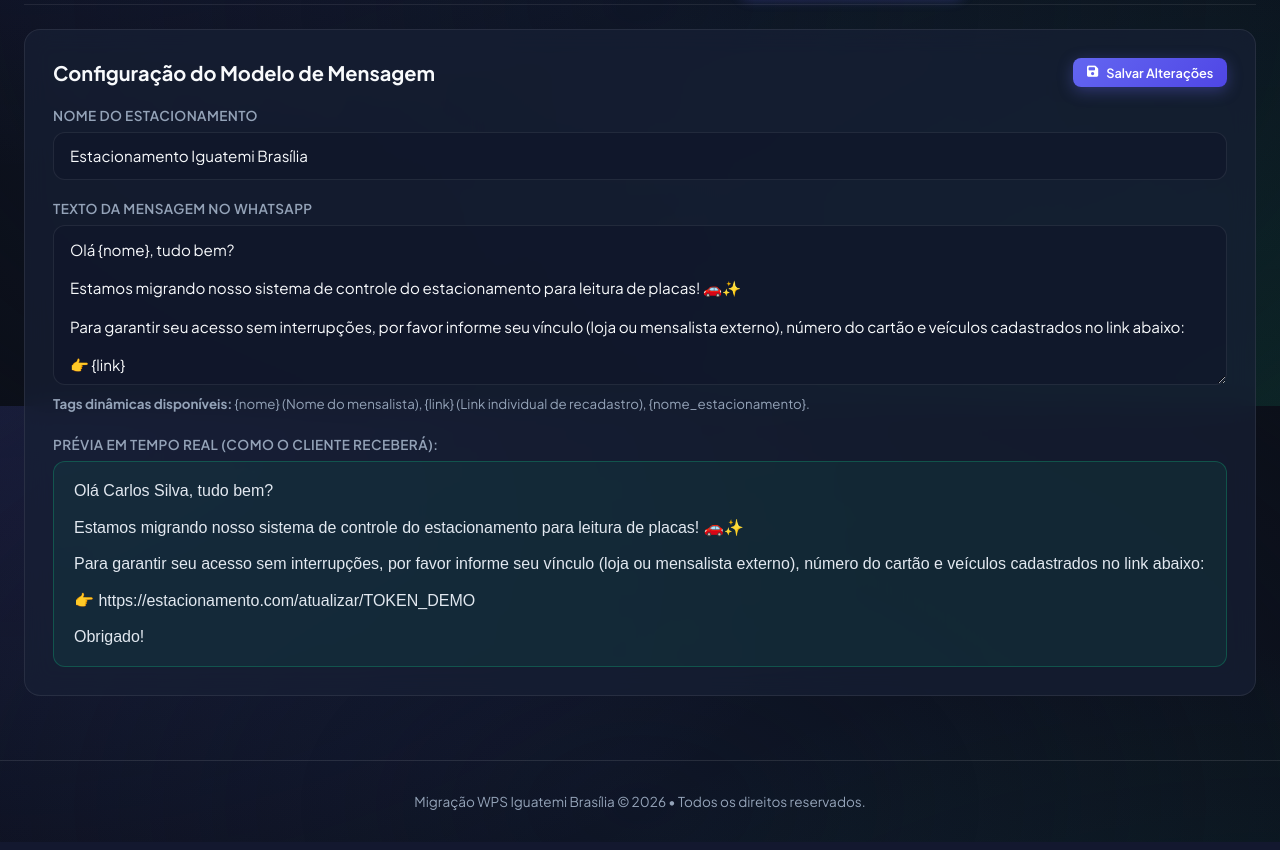
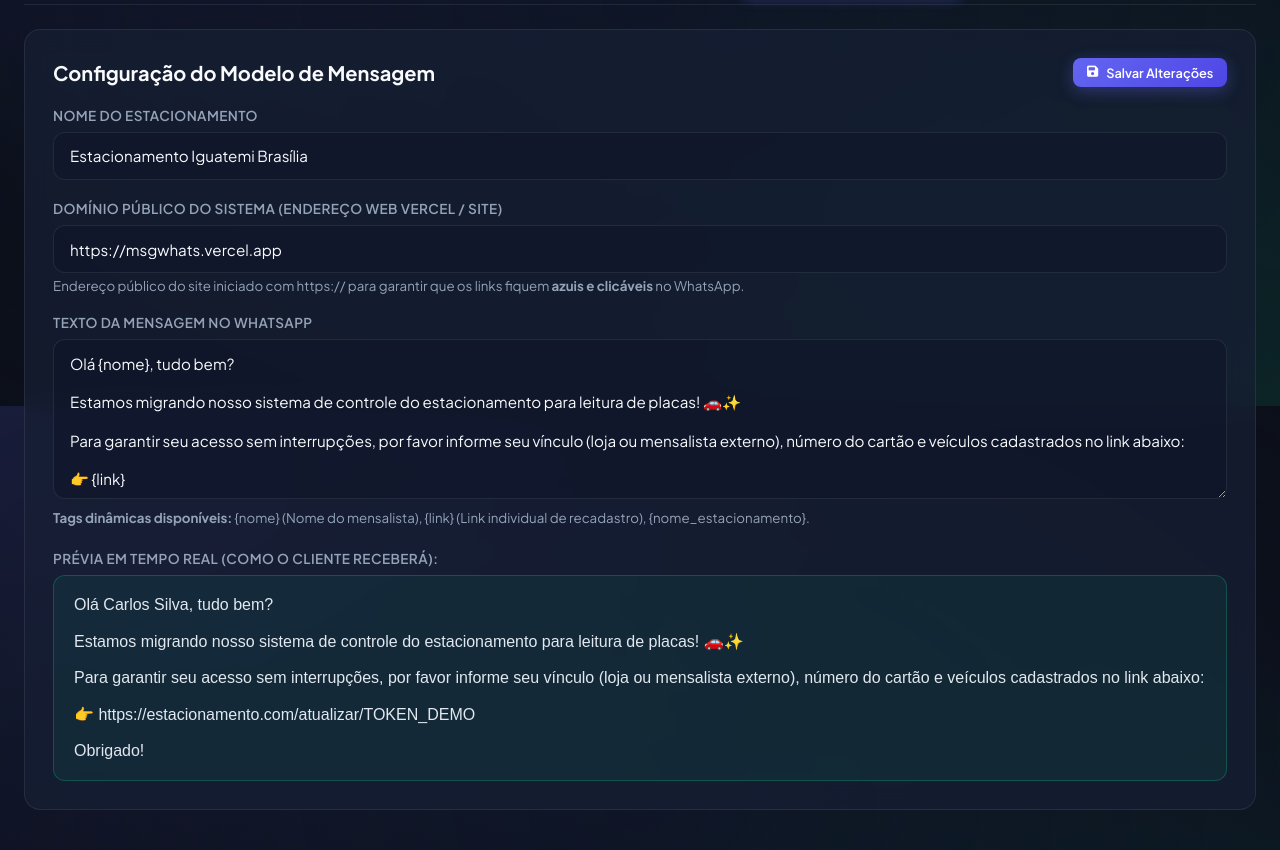
Before and after one commit to AlanGalvao83/MSGWHATS, a Flask app: page /admin in a window 1280 px wide, after a click on "Modelo de Mensagem". Shown: the part 394-1244 px from the top of the page. Run offline with Flask 3, Linux system fonts and the light colour scheme; data comes from the database, SQL or seed files in the repository.

Commit message:
Garantir links HTTPS clicaveis no WhatsApp via dominio publico configuravel

```diff
--- a/app.py
+++ b/app.py
@@ -12,6 +12,22 @@ app = Flask(__name__, static_folder='static', static_url_path='/static', templat
 
 database.init_db()
 database.seed_sample_data_if_empty()
+
+def get_public_host():
+    """Retorna o domínio público HTTPS configurado ou detectado para gerar os links do WhatsApp."""
+    configs = database.get_configuracoes()
+    dominio_custom = configs.get('dominio_publico', '').strip()
+    if dominio_custom:
+        return dominio_custom.rstrip('/')
+
+    forwarded_host = request.headers.get('X-Forwarded-Host')
+    if forwarded_host:
+        return f"https://{forwarded_host}"
+
+    if os.environ.get("VERCEL"):
+        return f"https://{request.host}"
+
+    return request.host_url.rstrip('/')
 
 @app.route('/')
 def index():
@@ -37,7 +53,7 @@ def success_page():
 @app.route('/api/mensalistas', methods=['GET'])
 def api_get_mensalistas():
     mensalistas = database.get_all_mensalistas()
-    host_url = request.host_url.rstrip('/')
+    host_url = get_public_host()
 
     for m in mensalistas:
         m['link_atualizacao'] = f"{host_url}/atualizar/{m['token']}"
@@ -100,7 +116,6 @@ def api_import_csv():
                 except Exception:
                     pass
 
-            # Priorizar vírgula se presente na linha
             delimiter = ',' if ',' in text else (';' if ';' in text else '\t')
             stream = io.StringIO(text, newline=None)
             csv_input = csv.reader(stream, delimiter=delimiter, skipinitialspace=True)
@@ -115,7 +130,6 @@ def api_import_csv():
                     nome_loja = str(row[3]).strip() if len(row) >= 4 and row[3] else None
                     tipo_vinculo = "Mensalista Externo" if (nome_loja and "externo" in nome_loja.lower()) else "Lojista / Funcionário"
 
-                    # Garantir que não seja o próprio cabeçalho
                     if nome and telefone and not nome.lower().startswith('nome') and not nome.lower().startswith('mensalista'):
                         records.append({
                             'nome': nome,
@@ -206,7 +220,7 @@ def api_marcar_enviado(m_id):
 @app.route('/api/exportar-mensalistas', methods=['GET'])
 def api_exportar_mensalistas():
     mensalistas = database.get_all_mensalistas()
-    host_url = request.host_url.rstrip('/')
+    host_url = get_public_host()
 
     wb = openpyxl.Workbook()
     ws = wb.active
--- a/database.py
+++ b/database.py
@@ -109,6 +109,7 @@ def init_db():
     cursor.execute('''
         INSERT OR IGNORE INTO configuracoes (chave, valor) VALUES
         ('nome_estacionamento', 'Estacionamento Iguatemi Brasília'),
+        ('dominio_publico', 'https://msgwhats.vercel.app'),
         ('mensagem_template', 'Olá {nome}, tudo bem?\n\nEstamos migrando nosso sistema de controle do estacionamento para leitura de placas! 🚗✨\n\nPara garantir seu acesso sem interrupções, por favor informe seu vínculo (loja ou mensalista externo), número do cartão e veículos cadastrados no link abaixo:\n\n👉 {link}\n\nObrigado!'),
         ('intervalo_envio_segundos', '10')
     ''')
--- a/static/js/admin.js
+++ b/static/js/admin.js
@@ -24,6 +24,7 @@ async function loadConfiguracoes() {
     const res = await fetch('/api/configuracoes');
     configuracoesData = await res.json();
     document.getElementById('config-nome-estacionamento').value = configuracoesData.nome_estacionamento || '';
+    document.getElementById('config-dominio-publico').value = configuracoesData.dominio_publico || 'https://msgwhats.vercel.app';
 
     let templateText = configuracoesData.mensagem_template || '';
     templateText = templateText.replace(/\\n/g, '\n');
@@ -315,18 +316,19 @@ function atualizarPréviaMensagem() {
 
 async function salvarConfiguracoes() {
   const nome_estacionamento = document.getElementById('config-nome-estacionamento').value;
+  const dominio_publico = document.getElementById('config-dominio-publico').value;
   const mensagem_template = document.getElementById('config-mensagem-template').value;
 
   const res = await fetch('/api/configuracoes', {
     method: 'POST',
     headers: { 'Content-Type': 'application/json' },
-    body: JSON.stringify({ nome_estacionamento, mensagem_template })
+    body: JSON.stringify({ nome_estacionamento, dominio_publico, mensagem_template })
   });
 
   if (res.ok) {
     alert("Configurações salvas com sucesso!");
-    loadConfiguracoes();
-    loadData();
+    await loadConfiguracoes();
+    await loadData();
   }
 }
 
--- a/templates/admin.html
+++ b/templates/admin.html
@@ -231,6 +231,14 @@
         </div>
 
         <div class="form-group">
+          <label class="form-label">Domínio Público do Sistema (Endereço Web Vercel / Site)</label>
+          <input type="text" id="config-dominio-publico" class="form-control" placeholder="Ex: https://msgwhats.vercel.app">
+          <small style="color: var(--text-muted); margin-top: 4px; display: block;">
+            Endereço público do site iniciado com <code>https://</code> para garantir que os links fiquem <strong>azuis e clicáveis</strong> no WhatsApp.
+          </small>
+        </div>
+
+        <div class="form-group">
           <label class="form-label">Texto da Mensagem no WhatsApp</label>
           <textarea id="config-mensagem-template" class="form-control" style="height: 160px;" oninput="atualizarPréviaMensagem()"></textarea>
           <small style="color: var(--text-muted); margin-top: 6px; display: block;">
```
